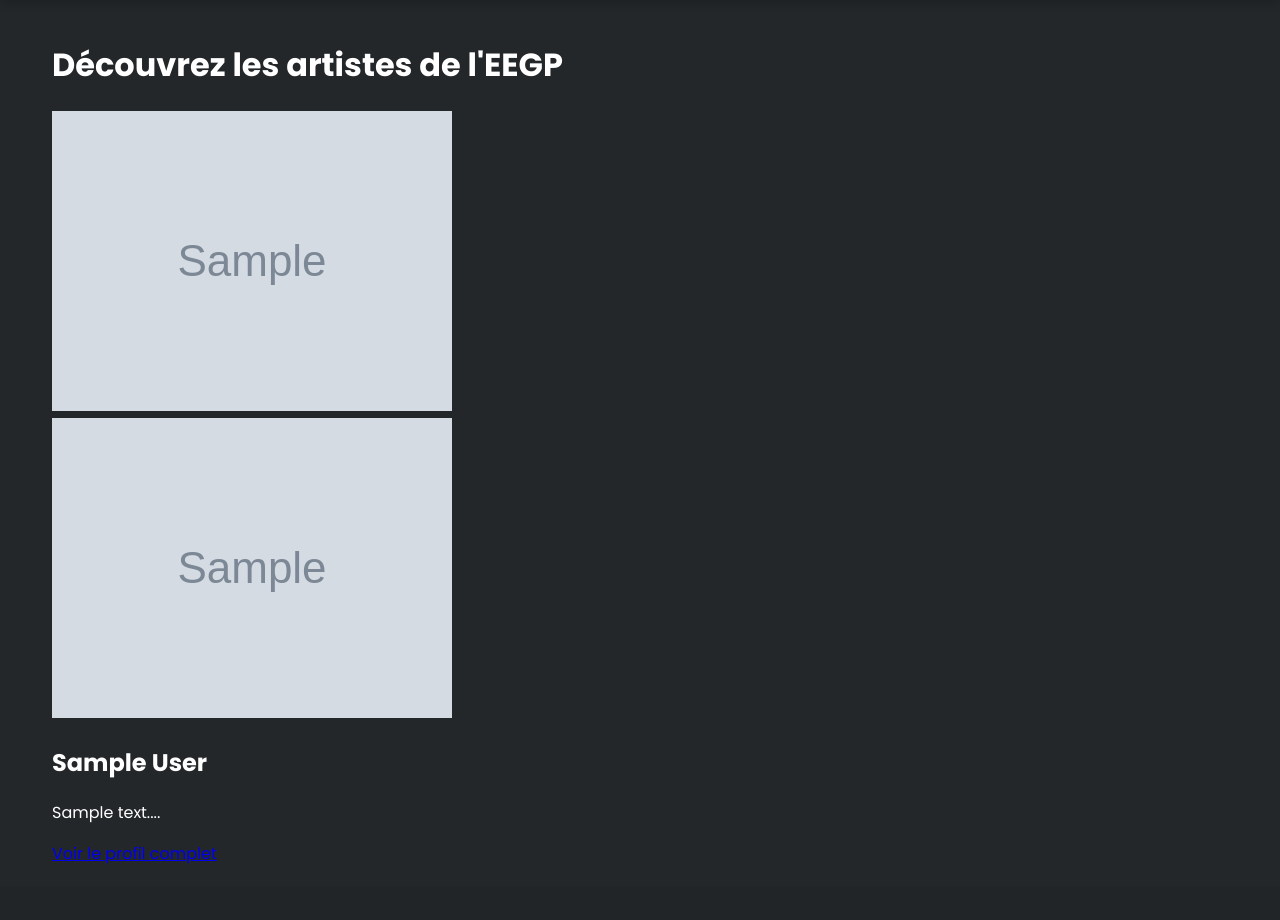
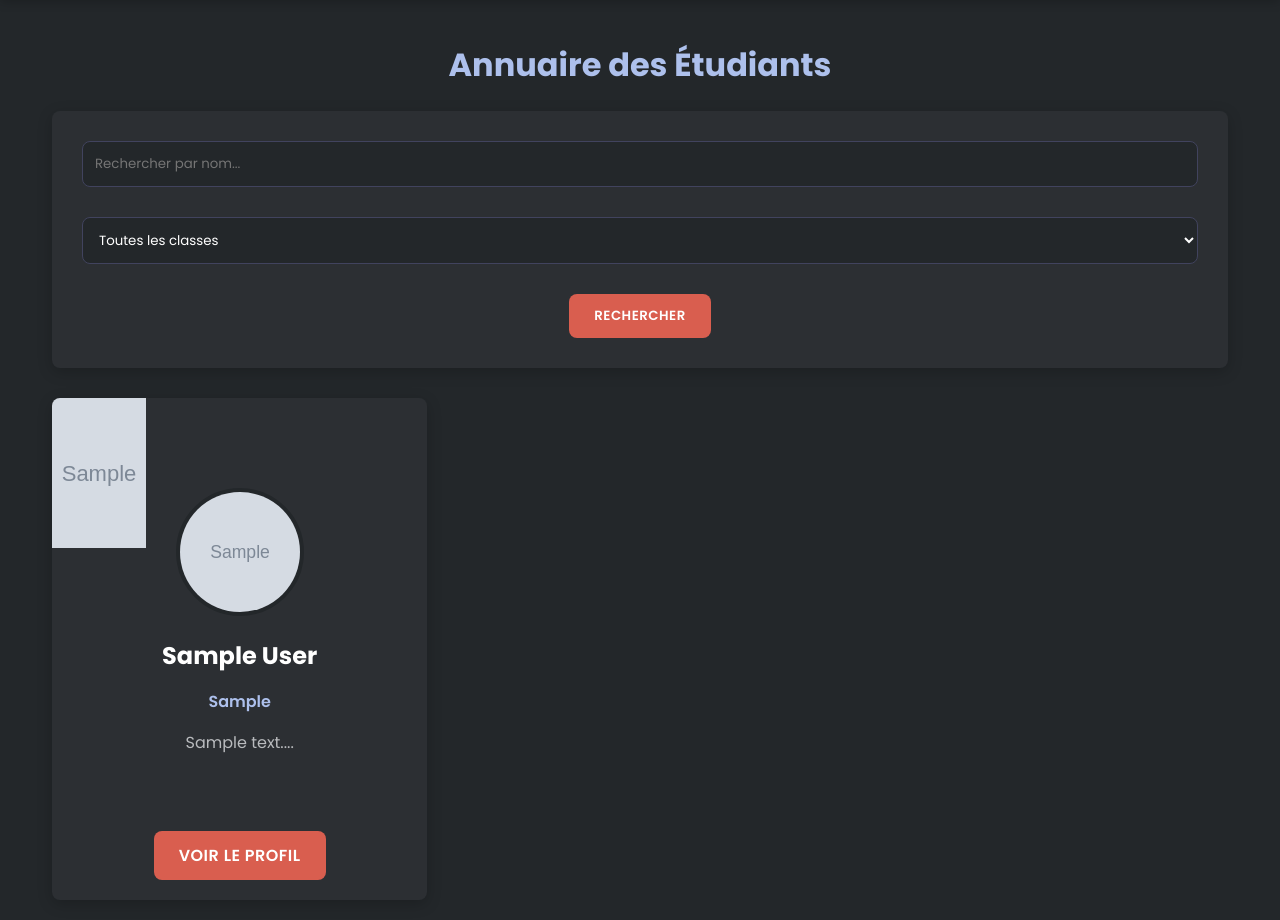
Before and after one commit to shazamifius/eegprev, a Node server app: page /students in a window 1280 px wide. Shown: the part 200-1120 px from the top of the page. Before the commit the page ends 1064 px from the top, so only its background shows below. Run offline with Node 20, Linux system fonts and the light colour scheme; tables that the repository leaves empty hold one stand-in row (values such as "Sample post"); grey boxes marked "Sample" are stand-in pictures; some libraries are stand-ins or nearby versions.

Commit message:
feat: Refonte de l'interface utilisateur et corrections de bugs majeurs
Cette modification apporte une série d'améliorations significatives à l'interface utilisateur et corrige plusieurs bugs critiques conformément aux demandes de l'utilisateur.

- **Refonte de la Page Étudiants** : La page des étudiants a été entièrement repensée pour utiliser un système de cartes flottantes. Chaque carte affiche désormais la bannière de l'étudiant, son avatar, un extrait de sa biographie et un lien vers son profil. Une fonctionnalité de recherche par nom et par classe a été ajoutée.

- **Correction de la Création de Projet** : Le bug qui empêchait la création de projets a été résolu. La logique backend a été refactorisée pour utiliser `async/await` et `Promise.all`, garantissant que toutes les opérations de base de données sont terminées avant de rediriger l'utilisateur.

- **Amélioration de l'Expérience Utilisateur** : Des messages flash ont été ajoutés pour informer les utilisateurs lorsqu'une action requiert une connexion, évitant ainsi la confusion causée par des redirections silencieuses.

- **Corrections de Bugs Visuels** :
  - Les problèmes de distorsion d'image sur les photos de profil, les publications et les commentaires ont été corrigés en appliquant `object-fit: cover`.
  - Les problèmes de débordement de texte dans les publications, les commentaires et le chat ont été résolus avec `overflow-wrap: break-word`.

- **Refonte du Chat** : L'interface du chat a été restylée pour être plus moderne et ressembler à des plateformes comme Discord ou Slack.

- **Maintenance du Dépôt** : Le fichier `.gitignore` a été mis à jour pour ignorer correctement les fichiers uploadés par les utilisateurs et les fichiers de développement temporaires, évitant ainsi de commettre des fichiers inutiles et sensibles.

```diff
--- a/index.js
+++ b/index.js
@@ -24,6 +24,7 @@ uploadDirs.forEach(dir => {
 });
 
 const session = require('express-session');
+const flash = require('connect-flash');
 const bodyParser = require('body-parser');
 const bcrypt = require('bcrypt');
 const multer = require('multer');
@@ -68,6 +69,7 @@ const sessionMiddleware = session({
     saveUninitialized: true
 });
 app.use(sessionMiddleware);
+app.use(flash());
 io.engine.use(sessionMiddleware);
 
 // Middleware de gestion d'erreurs
@@ -138,7 +140,7 @@ app.get('/', (req, res) => {
 });
 
 app.get('/login', (req, res) => {
-    res.render('login', { user: undefined });
+    res.render('login', { user: undefined, error: req.flash('error') });
 });
 
 app.post('/login', (req, res) => {
@@ -539,7 +541,25 @@ app.get('/profile/showcase/delete/:id', (req, res) => {
 
 
 app.get('/students', (req, res) => {
-    db.all('SELECT id, name, email, classe, bio, avatar FROM users', [], (err, users) => {
+    const { search_name, search_class } = req.query;
+    let query = 'SELECT id, name, email, classe, bio, avatar FROM users';
+    const params = [];
+
+    let conditions = [];
+    if (search_name) {
+        conditions.push('name LIKE ?');
+        params.push(`%${search_name}%`);
+    }
+    if (search_class) {
+        conditions.push('classe = ?');
+        params.push(search_class);
+    }
+
+    if (conditions.length > 0) {
+        query += ' WHERE ' + conditions.join(' AND ');
+    }
+
+    db.all(query, params, (err, users) => {
         if (err) return handleDbError(err, res);
 
         const promises = users.map(user =>
@@ -554,7 +574,16 @@ app.get('/students', (req, res) => {
 
         Promise.all(promises)
             .then(usersWithShowcases => {
-                res.render('students', { users: usersWithShowcases, user: req.session.user });
+                db.all('SELECT DISTINCT classe FROM users WHERE classe IS NOT NULL ORDER BY classe', [], (err, classes) => {
+                    if (err) return handleDbError(err, res);
+                    res.render('students', {
+                        users: usersWithShowcases,
+                        user: req.session.user,
+                        classes: classes.map(c => c.classe),
+                        search_name: search_name,
+                        search_class: search_class
+                    });
+                });
             })
             .catch(err => handleDbError(err, res));
     });
@@ -637,6 +666,7 @@ app.get('/projects/new', (req, res) => {
             res.render('new-project', { user: req.session.user, users: users });
         });
     } else {
+        req.flash('error', 'Vous devez être connecté pour créer un projet.');
         res.redirect('/login');
     }
 });
@@ -646,30 +676,54 @@ app.post('/projects/new', upload.fields([{ name: 'main_image', maxCount: 1 }, {
         const { title, description, collaborators } = req.body;
         db.run('INSERT INTO projects (title, description, author_id) VALUES (?, ?, ?)',
             [title, description, req.session.user.id],
-            function(err) {
+            async function(err) {
                 if (err) return handleDbError(err, res);
                 const projectId = this.lastID;
+
+                try {
+                    const promises = [];
 
                     if (collaborators) {
                         const collaboratorIds = Array.isArray(collaborators) ? collaborators : [collaborators];
                         collaboratorIds.forEach(userId => {
-                        db.run('INSERT INTO project_collaborators (project_id, user_id) VALUES (?, ?)', [projectId, userId]);
+                            promises.push(new Promise((resolve, reject) => {
+                                db.run('INSERT INTO project_collaborators (project_id, user_id) VALUES (?, ?)', [projectId, userId], (err) => {
+                                    if (err) reject(err);
+                                    else resolve();
+                                });
+                            }));
                         });
                     }
 
-                if (req.files['main_image']) {
+                    if (req.files && req.files['main_image']) {
                         const imagePath = '/images/projects/' + req.files['main_image'][0].filename;
-                    db.run('INSERT INTO project_images (project_id, image_path, is_main) VALUES (?, ?, 1)', [projectId, imagePath]);
+                        promises.push(new Promise((resolve, reject) => {
+                            db.run('INSERT INTO project_images (project_id, image_path, is_main) VALUES (?, ?, 1)', [projectId, imagePath], (err) => {
+                                if (err) reject(err);
+                                else resolve();
+                            });
+                        }));
                     }
-                if (req.files['secondary_images']) {
+                    if (req.files && req.files['secondary_images']) {
                         req.files['secondary_images'].forEach(file => {
                             const imagePath = '/images/projects/' + file.filename;
-                        db.run('INSERT INTO project_images (project_id, image_path, is_main) VALUES (?, ?, 0)', [projectId, imagePath]);
+                            promises.push(new Promise((resolve, reject) => {
+                                db.run('INSERT INTO project_images (project_id, image_path, is_main) VALUES (?, ?, 0)', [projectId, imagePath], (err) => {
+                                    if (err) reject(err);
+                                    else resolve();
+                                });
+                            }));
                         });
                     }
+
+                    await Promise.all(promises);
                     res.redirect('/projects');
+                } catch (dbErr) {
+                    handleDbError(dbErr, res);
+                }
             });
     } else {
+        req.flash('error', 'Votre session a expiré. Veuillez vous reconnecter pour créer un projet.');
         res.redirect('/login');
     }
 });
--- a/package.json
+++ b/package.json
@@ -21,6 +21,7 @@
   "dependencies": {
     "bcrypt": "^6.0.0",
     "body-parser": "^2.2.0",
+    "connect-flash": "^0.1.1",
     "ejs": "^3.1.10",
     "express": "^5.1.0",
     "express-session": "^1.18.2",
--- a/public/css/modern-theme.css
+++ b/public/css/modern-theme.css
@@ -69,6 +69,7 @@ body {
   border-radius: 50%;
   margin-right: 15px;
   border: 2px solid var(--accent-color);
+  object-fit: cover; /* Empêche la distorsion */
 }
 
 .post-author a {
@@ -90,6 +91,7 @@ body {
 .post-content p {
   margin: 0;
   line-height: 1.6;
+  overflow-wrap: break-word; /* Ajout pour gérer le dépassement de texte */
 }
 
 .post-content img,
@@ -150,6 +152,7 @@ body {
   border-radius: 50%;
   border: 5px solid var(--background-dark);
   box-shadow: 0 5px 20px rgba(0, 0, 0, 0.4);
+  object-fit: cover; /* Empêche la distorsion */
 }
 
 .profile-header-info {
@@ -427,3 +430,228 @@ nav ul li a.active { /* You might want to add an 'active' class via JS later */
     color: var(--accent-color);
     border-bottom-color: var(--accent-color);
 }
+
+/* Help Detail & Comments */
+.comment {
+  background-color: var(--background-light);
+  padding: 15px;
+  border-radius: var(--border-radius);
+  margin-bottom: 15px;
+  box-shadow: 0 2px 5px rgba(0,0,0,0.2);
+}
+
+.comment p {
+  margin: 0;
+  line-height: 1.6;
+  overflow-wrap: break-word; /* Ajout pour gérer le dépassement de texte */
+  color: var(--text-secondary);
+}
+
+.comment-author {
+  display: flex;
+  align-items: center;
+  margin-bottom: 10px;
+}
+
+.comment-author img {
+  width: 40px;
+  height: 40px;
+  border-radius: 50%;
+  object-fit: cover; /* Empêche la distorsion */
+  margin-right: 15px;
+}
+
+/* Chat Styles */
+.chat-container {
+  display: flex;
+  height: calc(100vh - 75px); /* Header height + some padding */
+  overflow: hidden;
+}
+
+.user-list-panel {
+  width: 240px;
+  background-color: var(--background-dark);
+  padding: 20px;
+  border-right: 1px solid var(--secondary-color);
+  overflow-y: auto;
+  flex-shrink: 0;
+}
+
+.user-list-panel h2 {
+  margin-top: 0;
+  color: var(--accent-color);
+  font-size: 1.2em;
+}
+
+#user-list {
+  list-style: none;
+  padding: 0;
+  margin: 0;
+}
+
+#user-list li {
+  padding: 10px 0;
+  color: var(--text-secondary);
+}
+
+.chat-panel {
+  flex-grow: 1;
+  display: flex;
+  flex-direction: column;
+  background-color: var(--background-light);
+}
+
+.chat-messages {
+  flex-grow: 1;
+  padding: 20px;
+  overflow-y: auto;
+}
+
+.chat-message {
+  display: flex;
+  margin-bottom: 20px;
+  align-items: flex-start;
+}
+
+.chat-avatar {
+  width: 40px;
+  height: 40px;
+  border-radius: 50%;
+  object-fit: cover;
+  margin-right: 15px;
+  flex-shrink: 0;
+}
+
+.chat-message-content {
+  display: flex;
+  flex-direction: column;
+}
+
+.chat-message-content strong {
+  color: var(--text-primary);
+  font-weight: 600;
+  margin-bottom: 5px;
+}
+
+.chat-message-content p {
+  margin: 0;
+  color: var(--text-secondary);
+  line-height: 1.6;
+  overflow-wrap: break-word;
+}
+
+.chat-form {
+  display: flex;
+  padding: 20px;
+  border-top: 1px solid var(--secondary-color);
+  background-color: var(--background-dark);
+}
+
+.chat-form input {
+  flex-grow: 1;
+  background-color: var(--background-light);
+  border: 1px solid var(--secondary-color);
+  border-radius: var(--border-radius);
+  color: var(--text-primary);
+  padding: 12px;
+  font-family: 'Poppins', sans-serif;
+  margin-right: 10px;
+  transition: border-color var(--transition-speed);
+}
+
+.chat-form input:focus {
+  outline: none;
+  border-color: var(--accent-color);
+}
+
+.chat-form button {
+  min-width: 100px;
+}
+
+/* Students Page */
+.students-container h1 {
+  text-align: center;
+  color: var(--accent-color);
+}
+
+.search-form {
+  display: flex;
+  justify-content: center;
+  gap: 15px;
+  margin-bottom: 30px;
+  flex-wrap: wrap;
+}
+
+.student-cards-grid {
+  display: grid;
+  grid-template-columns: repeat(auto-fill, minmax(300px, 1fr));
+  gap: 25px;
+}
+
+.student-card {
+  background-color: var(--background-light);
+  border-radius: var(--border-radius);
+  overflow: hidden;
+  box-shadow: 0 4px 15px rgba(0,0,0,0.2);
+  transition: transform var(--transition-speed), box-shadow var(--transition-speed);
+}
+
+.student-card:hover {
+  transform: translateY(-5px);
+  box-shadow: 0 8px 30px rgba(0,0,0,0.3);
+}
+
+.student-card-banner {
+  display: grid;
+  grid-template-columns: repeat(4, 1fr);
+  height: 150px;
+}
+
+.student-card-banner img {
+  width: 100%;
+  height: 100%;
+  object-fit: cover;
+}
+
+.placeholder-banner {
+    grid-column: 1 / -1; /* Span all 4 columns */
+    background-color: var(--background-dark);
+}
+
+.student-card-content {
+  padding: 20px;
+  text-align: center;
+  position: relative;
+}
+
+.student-card-avatar {
+  width: 120px;
+  height: 120px;
+  border-radius: 50%;
+  border: 4px solid var(--background-dark);
+  margin: -80px auto 0;
+  position: relative;
+  z-index: 2;
+  object-fit: cover;
+}
+
+.student-card-content h2 {
+  margin: 15px 0 5px;
+  color: var(--text-primary);
+}
+
+.student-card-class {
+  color: var(--accent-color);
+  font-weight: 600;
+  margin-bottom: 10px;
+}
+
+.student-card-bio {
+  color: var(--text-secondary);
+  line-height: 1.6;
+  min-height: 70px; /* Adjust to fit ~3 lines */
+}
+
+.student-card-content .button {
+  margin-top: 15px;
+}
--- a/views/chat.ejs
+++ b/views/chat.ejs
@@ -41,12 +41,9 @@
         const messageElement = document.createElement('div');
         messageElement.classList.add('chat-message');
 
-        if (data.name === currentUser.name) {
-            messageElement.classList.add('own-message');
-        }
-
         const avatarElement = document.createElement('img');
         avatarElement.src = data.avatar || '/images/default-avatar.png';
+        avatarElement.alt = `Avatar de ${data.name}`;
         avatarElement.classList.add('chat-avatar');
 
         const contentElement = document.createElement('div');
@@ -60,6 +57,7 @@
 
         contentElement.appendChild(nameElement);
         contentElement.appendChild(textElement);
+
         messageElement.appendChild(avatarElement);
         messageElement.appendChild(contentElement);
 
--- a/views/students.ejs
+++ b/views/students.ejs
@@ -1,29 +1,37 @@
-<%- include('partials/header', { title: "Tous les Élèves", user: user }) %>
+<%- include('partials/header', { title: "Étudiants", user: user }) %>
 
 <div class="students-container">
-    <h1>Découvrez les artistes de l'EEGP</h1>
-    <div class="students-grid">
+    <h1>Annuaire des Étudiants</h1>
+
+    <form action="/students" method="GET" class="search-form">
+        <input type="text" name="search_name" placeholder="Rechercher par nom..." value="<%= typeof search_name !== 'undefined' ? search_name : '' %>">
+        <select name="search_class">
+            <option value="">Toutes les classes</option>
+            <% classes.forEach(classe => { %>
+                <option value="<%= classe %>" <%= (typeof search_class !== 'undefined' && search_class === classe) ? 'selected' : '' %>><%= classe %></option>
+            <% }); %>
+        </select>
+        <button type="submit">Rechercher</button>
+    </form>
+
+    <div class="student-cards-grid">
         <% users.forEach(student => { %>
             <div class="student-card">
-                <!-- Bannière showcase de l'élève -->
                 <div class="student-card-banner">
                     <% if (student.showcaseImages && student.showcaseImages.length > 0) { %>
-                        <% for (let i = 0; i < 4; i++) { %>
-                            <div class="student-showcase-thumb">
-                                <% if (student.showcaseImages[i]) { %>
-                                    <img src="<%= student.showcaseImages[i].image_path %>" alt="Showcase image">
-                                <% } %>
-                            </div>
-                        <% } %>
+                        <% student.showcaseImages.forEach(image => { %>
+                            <img src="<%= image.image_path %>" alt="Image de vitrine">
+                        <% }); %>
+                    <% } else { %>
+                        <div class="placeholder-banner"></div>
                     <% } %>
                 </div>
-
-                <!-- Infos de l'élève -->
-                <div class="student-card-info">
-                    <img class="student-avatar" src="<%= student.avatar || '/images/default-avatar.png' %>" alt="Avatar de <%= student.name %>">
+                <div class="student-card-content">
+                    <img src="<%= student.avatar || '/images/default-avatar.png' %>" alt="Avatar de <%= student.name %>" class="student-card-avatar">
                     <h2><%= student.name %></h2>
-                    <p class="student-bio-excerpt"><%= (student.bio || 'Aucune biographie.').substring(0, 80) %>...</p>
-                    <a href="/students/<%= student.id %>" class="view-profile-button">Voir le profil complet</a>
+                    <p class="student-card-class"><%= student.classe %></p>
+                    <p class="student-card-bio"><%= student.bio ? student.bio.substring(0, 100) + '...' : 'Aucune biographie.' %></p>
+                    <a href="/students/<%= student.id %>" class="button">Voir le profil</a>
                 </div>
             </div>
         <% }); %>
```
Also changed, not shown: views/login.ejs (+7 -0 lines), 2 other files. Lines whose indentation alone changed are shown as unchanged.
